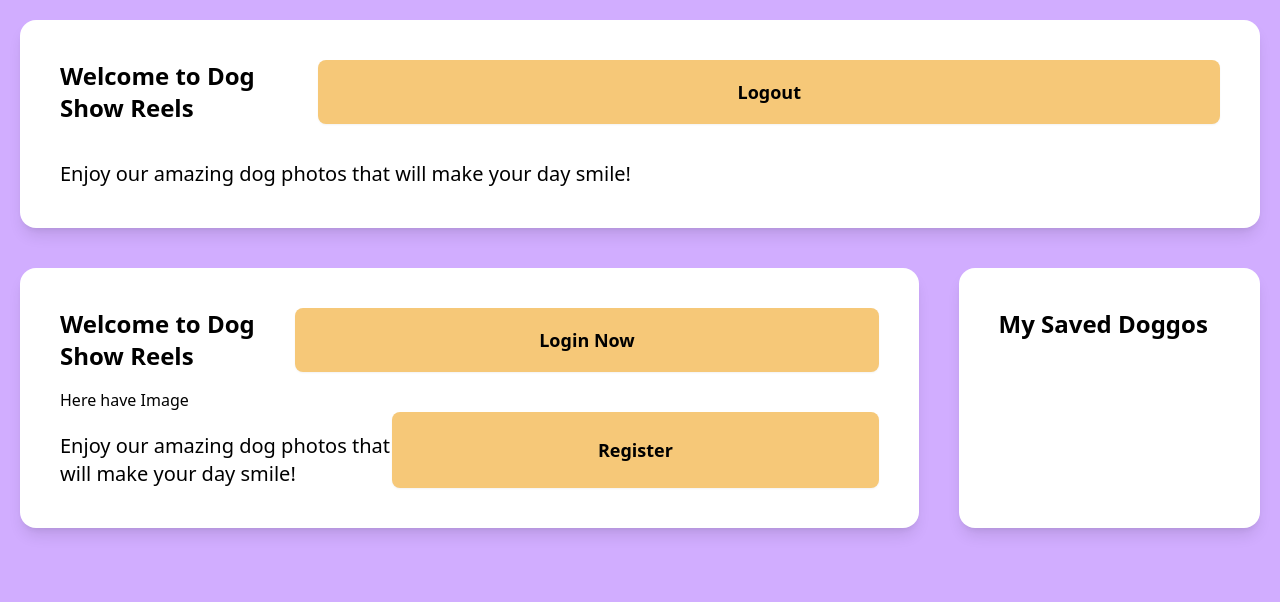
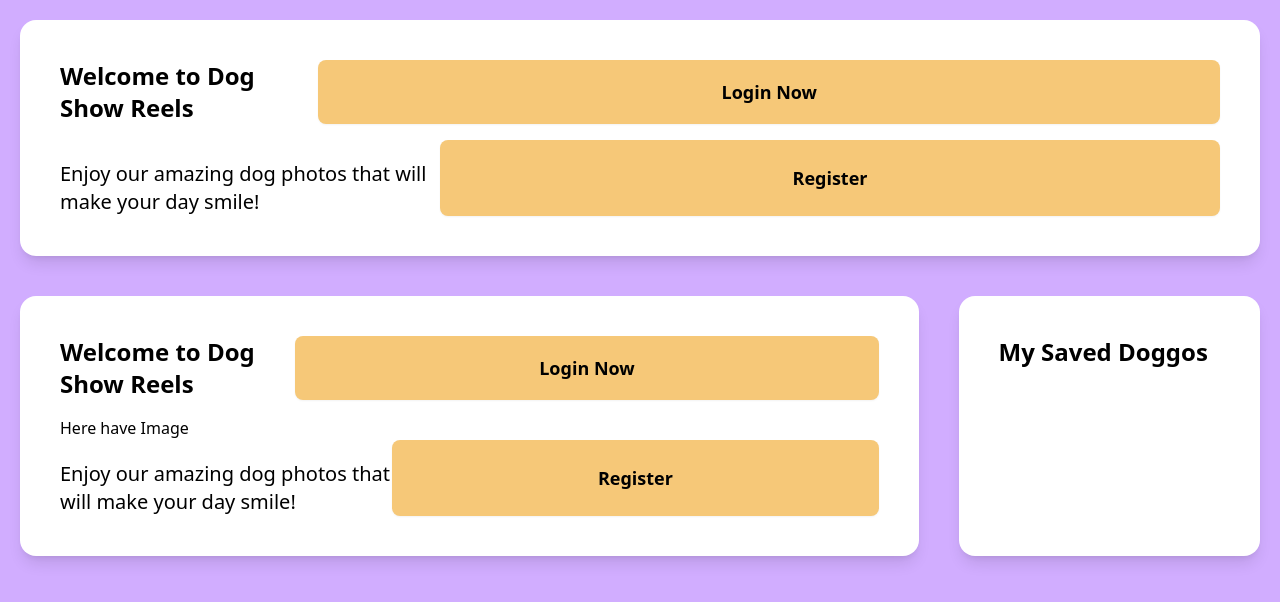
Before and after one commit to micPixent/needle-task, a React (Vite) app: page / in a window 1280 px wide. Shown: the top 602 px of the page. Built offline with nearby package versions, Linux system fonts and the light colour scheme; no server answers.

Commit message:
fix: logout bug

```diff
--- a/src/modules/Auth/Auth.provider.tsx
+++ b/src/modules/Auth/Auth.provider.tsx
@@ -3,6 +3,7 @@ import { IAuthContext } from './type'
 import { onAuthStateChanged, User } from 'firebase/auth'
 import Loader from '../../components/Loader/Loader'
 import { auth } from '../../service/firebase'
+import { signOut } from 'firebase/auth'
 
 export const AuthContext = createContext<IAuthContext | null>(null)
 
@@ -14,8 +15,13 @@ export default function AuthProvider({ children }: Props) {
 
   useEffect(() => {
     const unsubscribe = onAuthStateChanged(auth, (user) => {
-      setUser(user)
-      setIsAuthenticated(true)
+      if (!user) {
+        setIsAuthenticated(false)
+      }
+      if (user) {
+        setIsAuthenticated(true)
+        setUser(user)
+      }
       setIsLoading(false)
     })
 
@@ -30,8 +36,14 @@ export default function AuthProvider({ children }: Props) {
     setIsLoading(status)
   }
 
-  const logout = () => {
-    authorised(false)
+  const logout = async () => {
+    try {
+      await signOut(auth)
+      authorised(false)
+      setUser(null)
+    } catch (error) {
+      console.error('Error logging out: ', error)
+    }
   }
 
   return (
```
